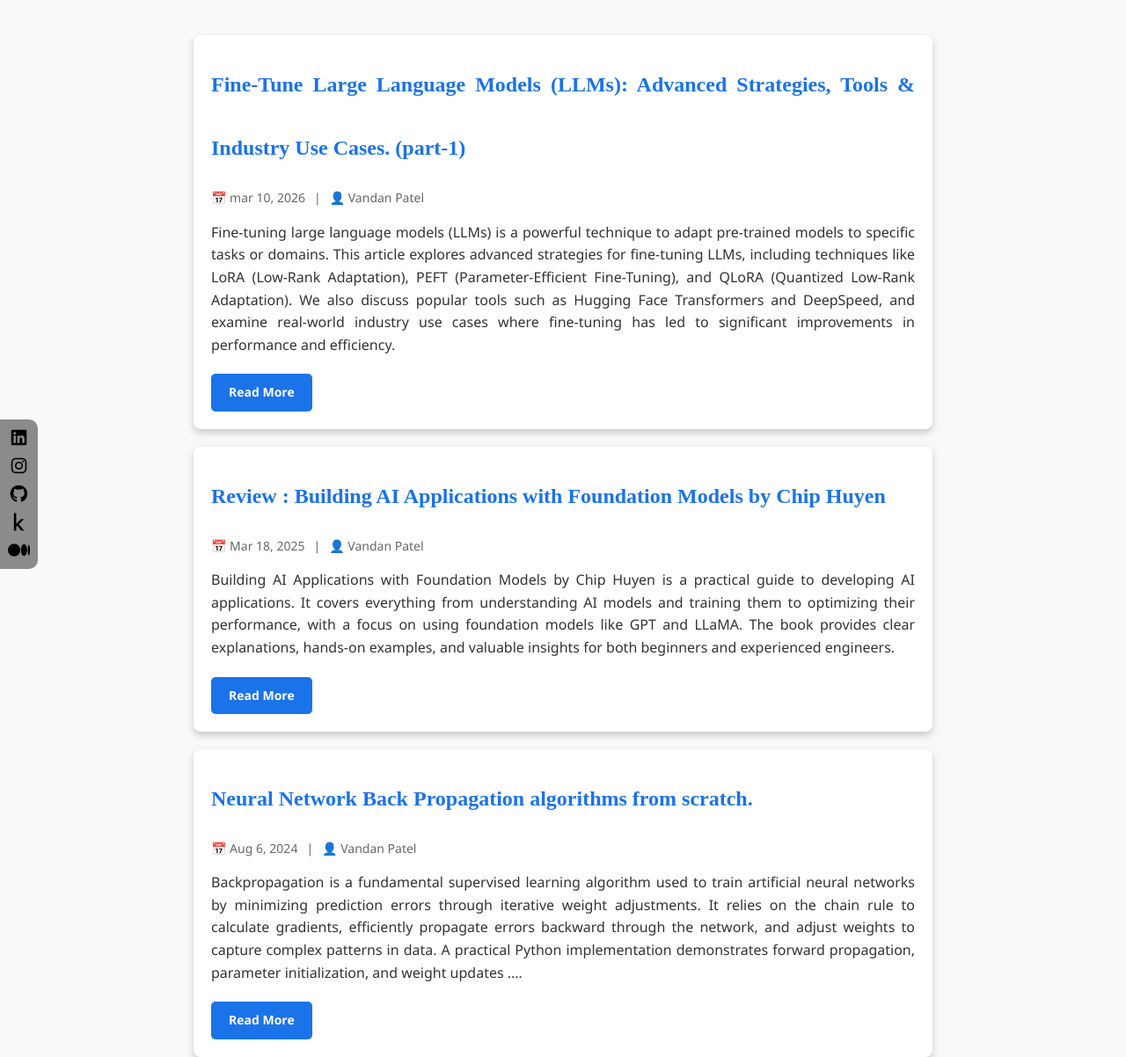
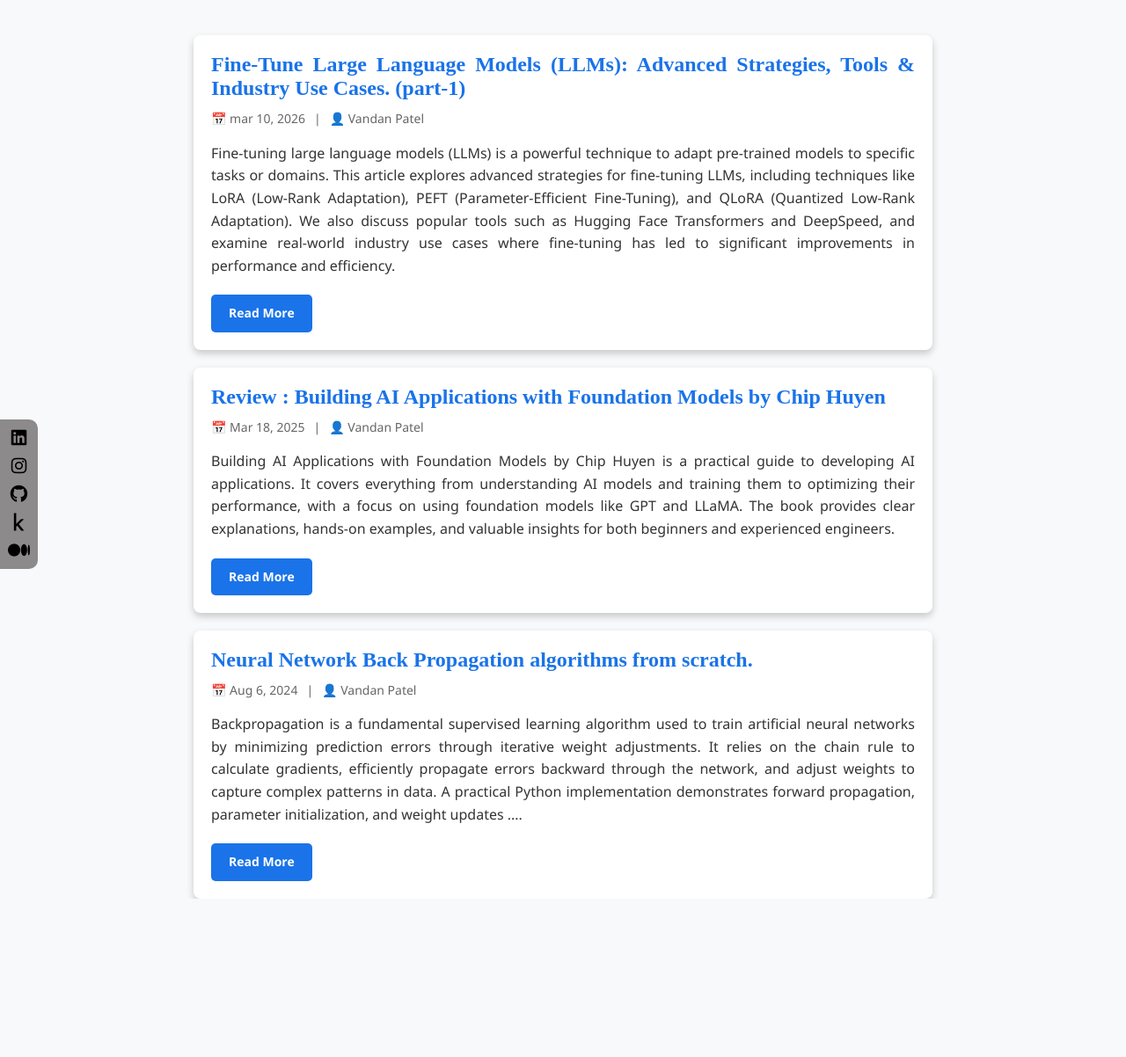
Before and after one commit to patelvandan11/flask12, a Flask app: page /blog in a window 1280 px wide. Shown: the part 118-1320 px from the top of the page at 88% size. After the commit the page ends 1140 px from the top, so only its background shows below. Run offline with Flask 3, Linux system fonts and the light colour scheme; some libraries are stand-ins or nearby versions.

Commit message:
css improve

```diff
--- a/static/blog.css
+++ b/static/blog.css
@@ -22,6 +22,7 @@
 .title {
     color: #1a73e8; /* Brand blue color */
     font-size: 24px;
+    line-height: normal;
     font-weight: bold;
     margin-bottom: 10px;
 }
```
